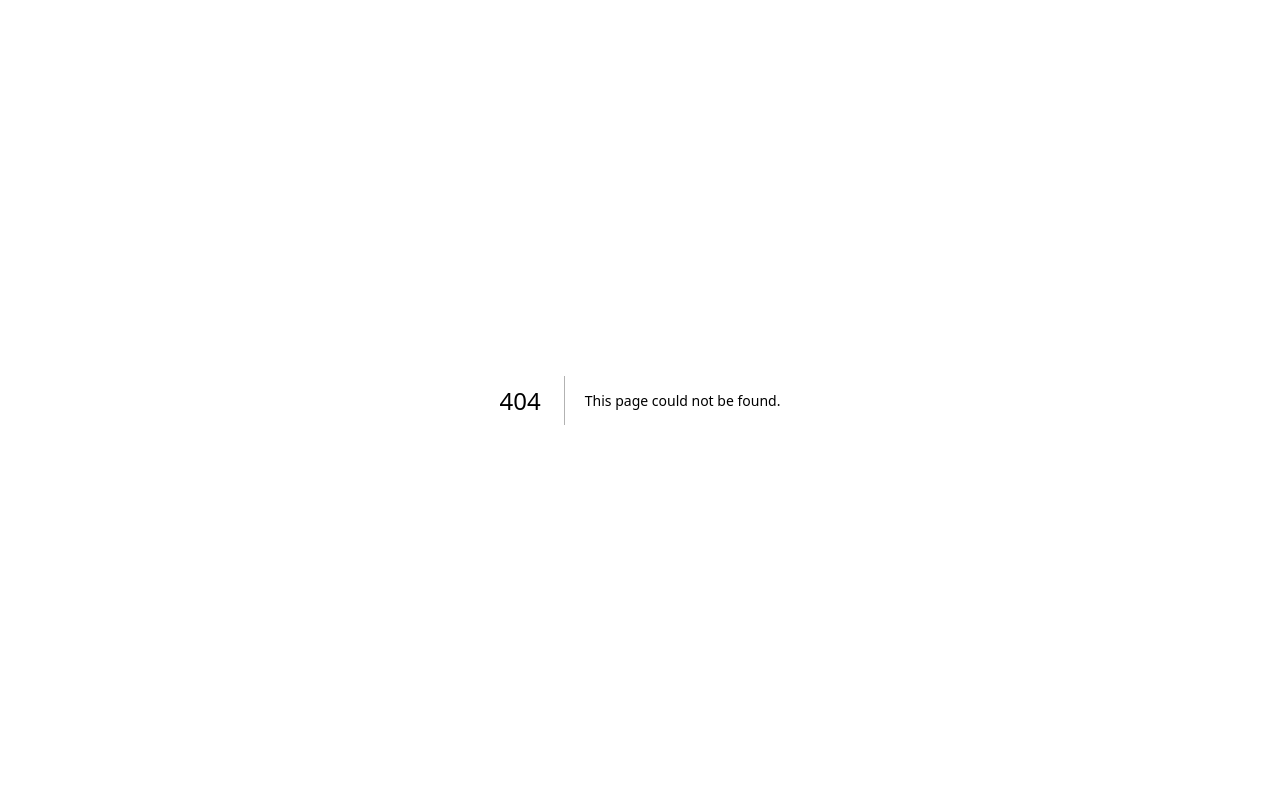
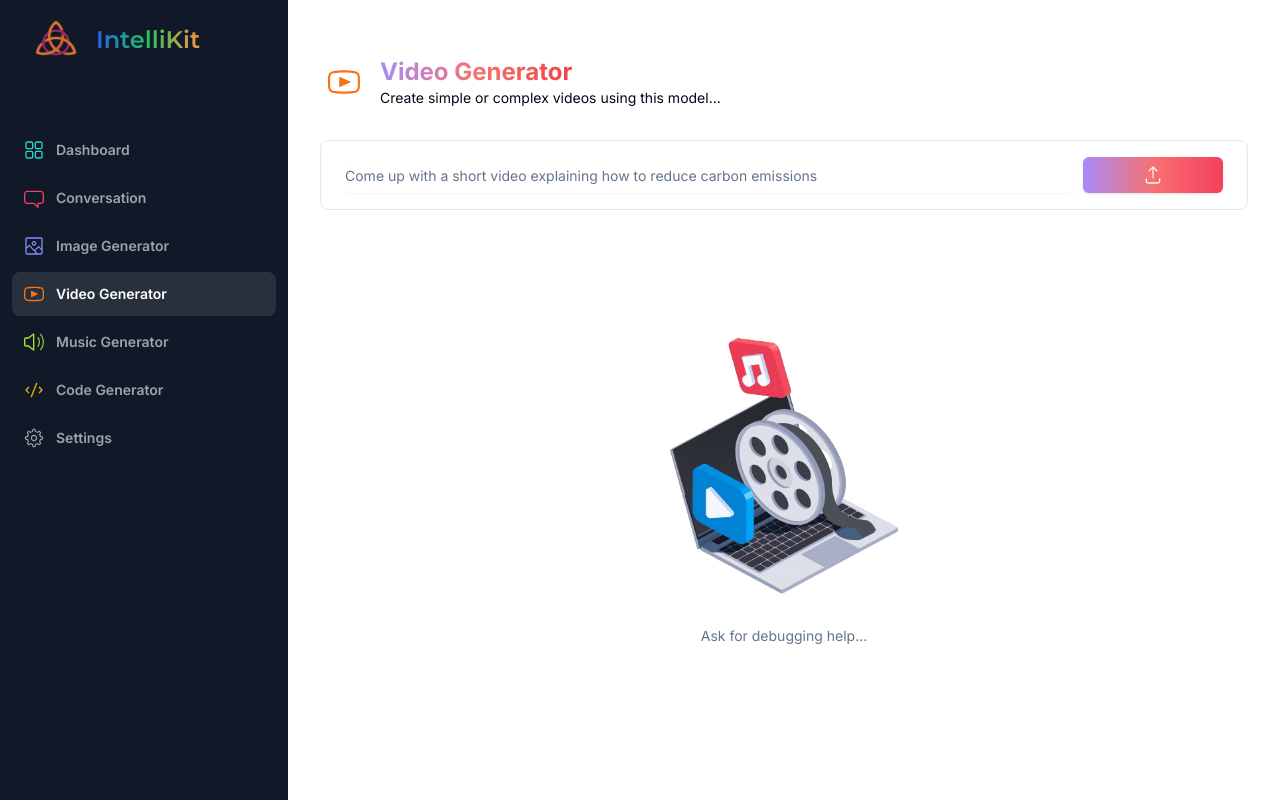
Before and after one commit to Erick559/Intelli-Kit, a Next.js app: page /video in a window 1280 px wide. Before the commit this address had no page. Built offline with nearby package versions, Linux system fonts and the light colour scheme.

Commit message:
Create the video generator tool page. Design it to its intended function.

```diff
--- /dev/null
+++ b/app/(dashboard)/(routes)/video/constants.ts
@@ -0,0 +1,7 @@
+import * as z from "zod"
+
+export const formSchema = z.object({
+    prompt: z.string().min(1,{
+        message: "Please enter your prompt",
+    })
+})
--- /dev/null
+++ b/app/(dashboard)/(routes)/video/page.tsx
@@ -0,0 +1,153 @@
+"use client"
+
+import axios from "axios";
+import Heading from "@/components/heading";
+import { formSchema } from "./constants";
+import * as z from "zod"
+import {UploadIcon, VideoIcon} from "@radix-ui/react-icons";
+import { useForm } from "react-hook-form";
+import { zodResolver } from "@hookform/resolvers/zod";
+import { Form,FormControl, FormField, FormItem } from "@/components/ui/form";
+import { Input } from "@/components/ui/input";
+import { Button } from "@/components/ui/button";
+import { useRouter } from "next/navigation";
+import { useState } from "react";
+import { ChatCompletionMessageParam } from "openai/resources/index.mjs";
+import EmptyVideo from "@/components/empty-video";
+import Loader from "@/components/loader";
+import { cn } from "@/lib/utils";
+import UserAvatar from "@/components/user-avatar";
+import BotAvatar from "@/components/bot-avatar";
+import ReactMarkdown from "react-markdown"
+
+const VideoPage = () => {
+    const router = useRouter()
+    const [messages, setMessages] = useState<ChatCompletionMessageParam[]>([])
+
+    const form = useForm<z.infer<typeof formSchema>>({
+        resolver: zodResolver(formSchema),
+        defaultValues: {
+            prompt:""
+        }
+    })
+
+    const isLoading = form.formState.isSubmitting;
+
+    const onSubmit = async (values: z.infer<typeof formSchema>) => {
+        try {
+            const userMessage:ChatCompletionMessageParam={
+                role: "user",
+                content:values.prompt,
+            };
+            const newMessages = [...messages, userMessage];
+
+
+            const response = await axios.post("/api/code", {messages:newMessages})
+            setMessages((current)=> [...current, userMessage, response.data]);
+
+            form.reset();
+
+        } catch (error:any) {
+            // Open Pro Modal;
+            console.log(error);
+
+        }finally {
+            router.refresh();
+        }
+    }
+
+    return (
+        <div>
+            <Heading
+                title="Video Generator"
+                description="Create simple or complex videos using this model..."
+                icon={VideoIcon}
+                iconColor="text-orange-500"
+            />
+            <div className="px-4 lg:px-8">
+                <div>
+                    <Form {...form}>
+                        <form
+                            onSubmit={form.handleSubmit(onSubmit)}
+                            className="
+                                rounded-lg
+                                border
+                                w-full
+                                p-4
+                                px-3
+                                md:px-6
+                                focus-within:shadow-sm
+                                grid
+                                grid-cols-12
+                                gap-2
+                            "
+                        >
+                             <FormField
+                                 name="prompt"
+                                 render={({ field }) => (
+                                     <FormItem className="col-span-12 lg:col-span-10">
+                                        <FormControl className="m-0 p-0">
+                                            <Input
+                                                className="border-0
+                                                outline-none
+                                                focus-visible:ring-0
+                                                focus-visible:ring-transparent
+                                                "
+                                                disabled={isLoading}
+                                                placeholder="Come up with a short video explaining how to reduce carbon emissions"
+                                                {...field}
+                                            />
+                                        </FormControl>
+                                     </FormItem>
+                                 )}
+                             />
+                             <Button className="col-span-12 lg:col-span-2 bg-gradient-to-r from-violet-400 via-red-400 to-rose-500 w-full" disabled={isLoading}>
+                                <UploadIcon className="w-5 h-5"/>
+                             </Button>
+                        </form>
+                    </Form>
+                </div>
+                <div className="space-y-4 mt-4">
+                    {isLoading && (
+                        <div className="p-8 rounded-lg w-full flex items-center justify-center">
+                            <Loader />
+                        </div>
+                    )}
+
+                   <div className="flex flex-col-reverse gap-y-4">
+                    {messages.length === 0 && !isLoading &&(
+                        <EmptyVideo label="Ask for debugging help..."/>
+                    )}
+                    {messages.map((message)=> (
+                        <div
+                            key={message.content}
+                            className={cn("p-8 w-full flex items-start gap-x-8 rounded-lg",
+                            message.role === 'user' ? "bg:white border border-black/10":'bg-muted'
+                            )}
+                        >
+                            {message.role === 'user' ? <UserAvatar /> : <BotAvatar />}
+                            <ReactMarkdown
+                                components={{
+                                    pre: ({node, ...props}) => (
+                                        <div className="overflow-auto w-full my-2 bg-black/10 p-2 rounded-lg">
+                                            <pre {...props}/>
+                                        </div>
+                                    ),
+                                    code: ({node, ...props}) => (
+                                        <code className="bg-black/10 p-2 rounded-lg" {...props}/>
+                                    )
+                                }}
+                                className="text-sm overflow-hidden leading-7"
+                            >
+                                {message.content || ""}
+                            </ReactMarkdown>
+                        </div>
+                    ))}
+                   </div>
+                </div>
+            </div>
+        </div>
+    );
+}
+
+export default VideoPage;
```
